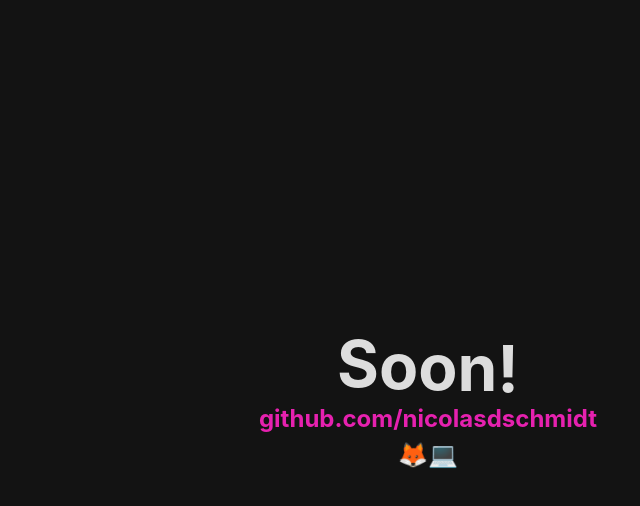
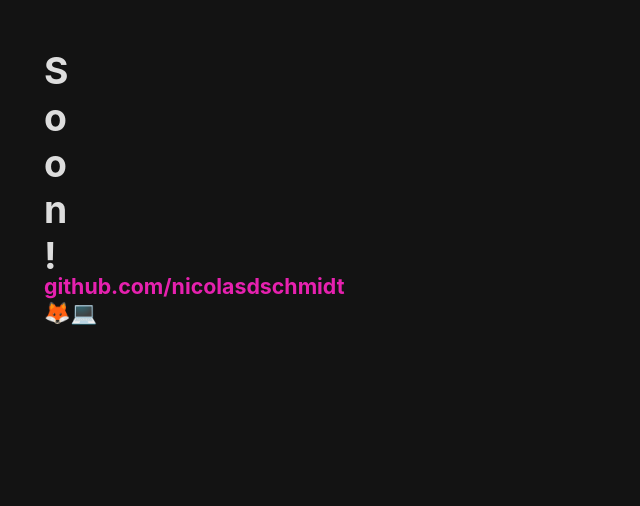
Before and after one commit to tronfy/blog, a Next.js app: page / in a window 1280 px wide. Shown: the top 506 px of the page, without its empty margins (212-852 px from the left). Built offline with nearby package versions, Linux system fonts and the light colour scheme.

Commit message:
chore: add theme

```diff
--- a/styles/Home.module.scss
+++ b/styles/Home.module.scss
@@ -1,38 +1,59 @@
+@import "./theme/theme";
+
 .container {
 	min-height: 100vh;
-	padding: 0 0.5rem;
-	display: flex;
-	flex-direction: column;
-	justify-content: center;
-	align-items: center;
+	padding: 6vh 0;
+	margin: 0 auto;
 	height: 100vh;
+	width: 40vw;
 }
 
-.main {
-	padding: 5rem 0;
-	flex: 1;
-	display: flex;
-	flex-direction: column;
-	justify-content: center;
-	align-items: center;
+.header {
+	padding: 0 0 3vh 0;
 }
 
-.title {
-	margin: 0;
-	line-height: 1.15;
-	font-size: 4rem;
+.post_item {
+	padding: 1rem 2em 1rem 0;
+
+	transform: translateX(0);
+	transition-duration: .3s;
+	transition-timing-function: ease-out;
+
+	p {
+		opacity: .9;
+	}
+
+	:hover > & {
+		transform: translateX(1em);
+		transition-duration: .3s;
+		transition-timing-function: ease-out;
+	}
+
+	.post_item_header,
+	.post_item_footer {
+		font-size: 10pt;
+		opacity: .6;
+	}
 }
 
-.motion_text span {
-	float: left;
+a .post_item {
+	color: $foreground;
 }
 
-.title,
-.description {
-	text-align: center;
+@media (max-width: 1600px) {
+	.container {
+		width: 60vw;
+	}
 }
 
-.description {
-	line-height: 1.5;
-	font-size: 1.5rem;
+@media (max-width: 1000px) {
+	.container {
+		width: 70vw;
+	}
 }
+
+@media (max-width: 767px) {
+	.container {
+		width: 90vw;
+	}
+}
--- a/styles/global.ts
+++ b/styles/global.ts
@@ -5,22 +5,47 @@
 		margin: 0;
 		padding: 0;
 		box-sizing: border-box;
+		//outline: 1px solid magenta;
 	}
 
 	body {
+		display: block;
 		background: ${props => props.theme.colors.background};
 		color: ${props => props.theme.colors.text};
-		font-family: -apple-system, BlinkMacSystemFont, Segoe UI, Roboto, Oxygen, Ubuntu, Cantarell, Fira Sans, Droid Sans, Helvetica Neue, sans-serif;
+
+		font-family: -apple-system, BlinkMacSystemFont, 'Segoe UI', Roboto, Oxygen, Ubuntu, Cantarell, 'Open Sans', 'Helvetica Neue', sans-serif;
+		font-size: 14pt;
+		text-align: justify;
+		text-justify: auto;
 	}
 
-	body a {
+	h1 {
+		font-size: 28pt;
+	}
+
+	h2 {
+		font-size: 20pt;
+	}
+
+	h3 {
+		font-size: 16pt;
+	}
+
+	a {
 		color: ${props => props.theme.colors.primary};
+		//text-decoration: underline 1.5pt solid;
+		//text-underline-offset: 2pt;
 		text-decoration: none;
 	}
 
-	body a:hover {
+	a:hover {
 		color: ${props => props.theme.colors.background};
 		background: ${props => props.theme.colors.primary};
+		text-decoration: none;
+	}
+
+	li {
+		list-style: none;
 	}
 
 	::selection {
--- /dev/null
+++ b/styles/theme/_colors.scss
@@ -0,0 +1,6 @@
+$background: #131313;
+$foreground: #ddd;
+$foreground-dark: #777;
+
+$primary: #e621af;
+$secondary: #09e4e6;
--- /dev/null
+++ b/styles/theme/_theme.scss
@@ -0,0 +1 @@
+@import "./colors";
```
